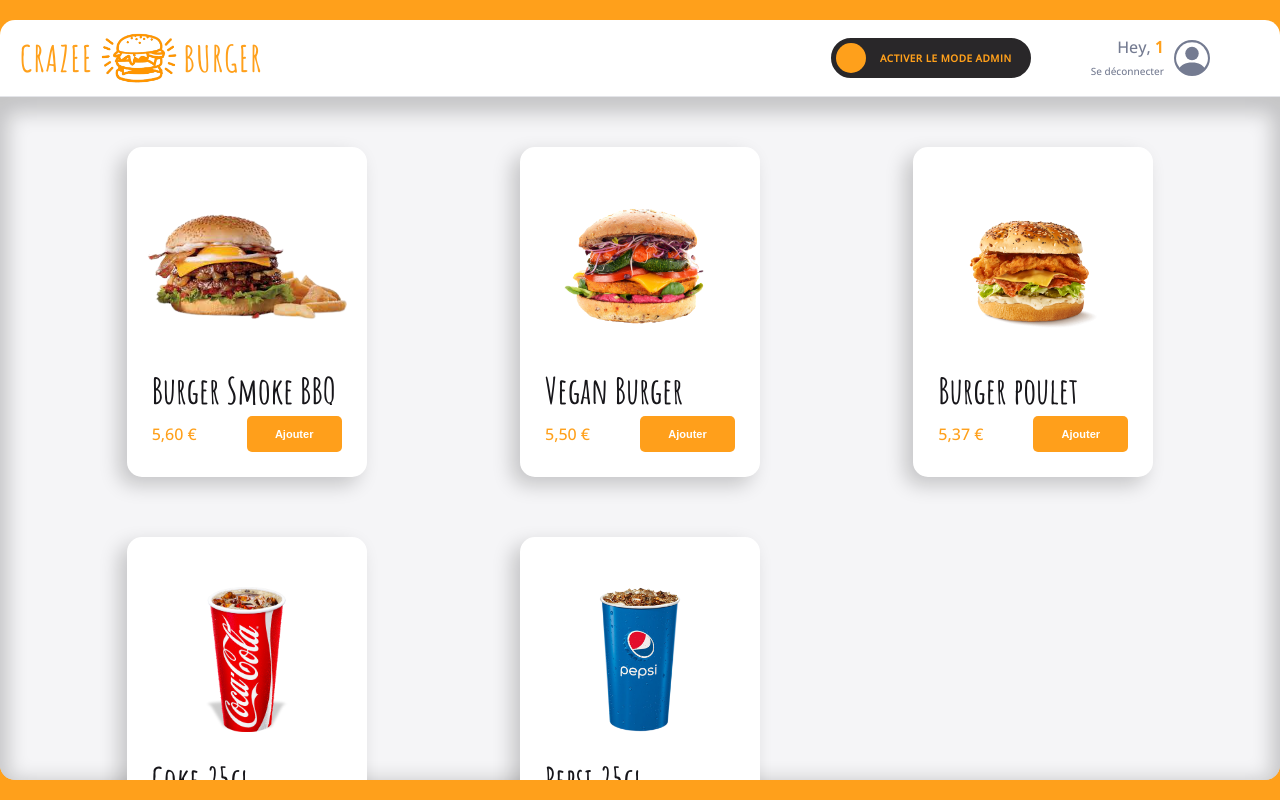
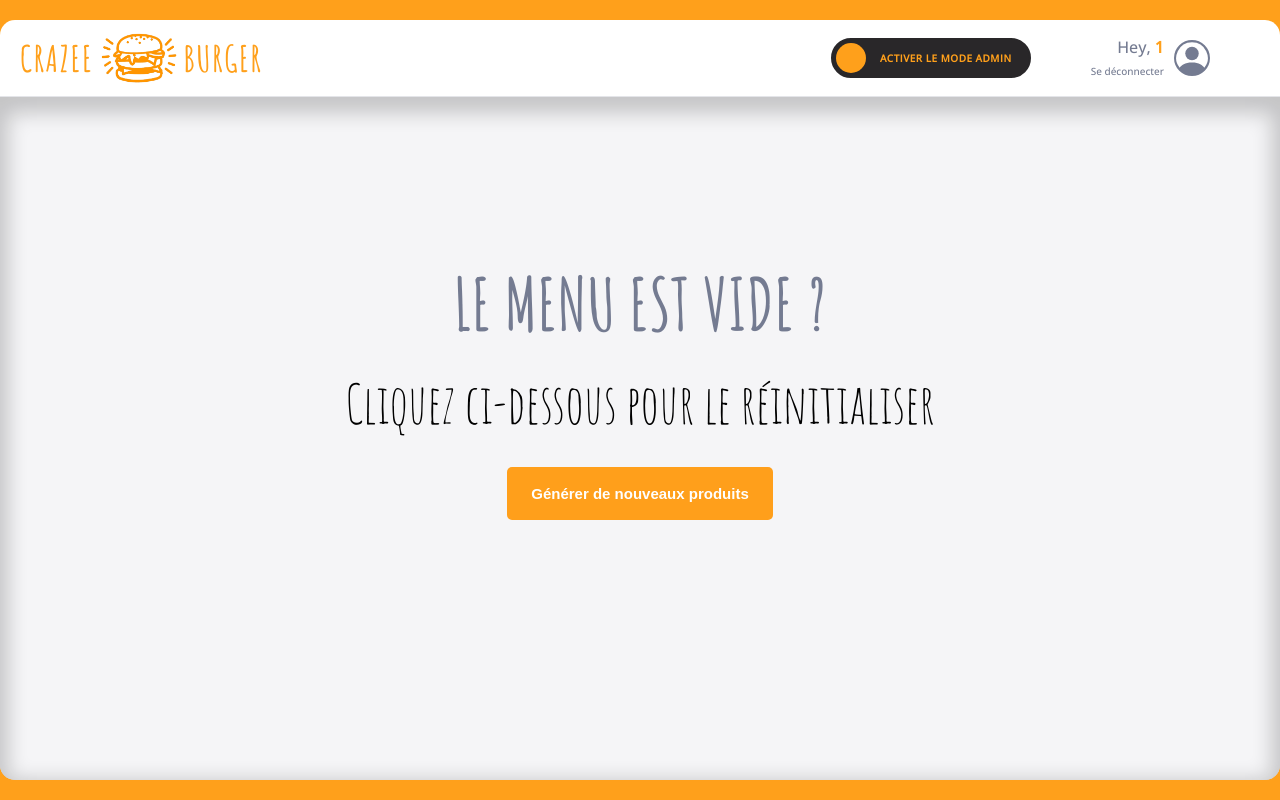
Before and after one commit to Nyzuro/crazee-burger, a React (Vite) app: page /order/1 in a window 1280 px wide. Built offline with nearby package versions, Linux system fonts and the light colour scheme.

Commit message:
💄 F08: MENU > Changing page style when run out of products

```diff
--- a/src/components/pages/order/Main/Menu.jsx
+++ b/src/components/pages/order/Main/Menu.jsx
@@ -4,6 +4,7 @@ import OrderContext from "../../../../context/OrderContext";
 import { theme } from "../../../../theme";
 import { formatPrice } from "../../../../utils/maths";
 import Card from "../../../reusable-ui/Card";
+import PrimaryButton from "../../../reusable-ui/PrimaryButton";
 
 export default function Menu() {
 	const { menu } = useContext(OrderContext);
@@ -24,6 +25,17 @@ export default function Menu() {
 					/>
 				);
 			})}
+
+			{menu.length === 0 && (
+				<div className="page-without-product">
+					<h1>LE MENU EST VIDE ?</h1>
+					<h2>Cliquez ci-dessous pour le réinitialiser</h2>
+					<PrimaryButton
+						label={"Générer de nouveaux produits"}
+						className="button"
+					/>
+				</div>
+			)}
 		</MenuStyled>
 	);
 }
@@ -32,7 +44,6 @@ const MenuStyled = styled.div`
 	background: ${theme.colors.background_white};
 	box-shadow: ${theme.shadows.strong};
 	display: grid;
-	grid-template-columns: repeat(4, 1fr);
 	grid-template-columns: repeat(auto-fit, minmax(300px, 1fr));
 	grid-row-gap: 60px;
 	padding: 50px 50px 150px;
@@ -41,4 +52,29 @@ const MenuStyled = styled.div`
 	&::-webkit-scrollbar {
 		display: none;
 	}
+
+	.page-without-product {
+		display: flex;
+		flex-direction: column;
+		align-items: center;
+		justify-content: center;
+
+		font-family: "Amatic SC", sans-serif;
+		font-size: ${theme.fonts.size.P4};
+
+		h1 {
+			color: ${theme.colors.greyBlue};
+			font-weight: ${theme.fonts.weights.bold};
+		}
+
+		h2 {
+			font-weight: ${theme.fonts.weights.regular};
+			margin-top: 20px;
+			margin-bottom: 30px;
+		}
+
+		button {
+			width: auto;
+		}
+	}
 `;
--- a/src/components/pages/order/OrderPage.jsx
+++ b/src/components/pages/order/OrderPage.jsx
@@ -10,7 +10,7 @@ export default function OrderPage() {
 	const [isModeAdmin, setIsModeAdmin] = useState(false);
 	const [isCollapsed, setIsCollapsed] = useState(false);
 	const [currentTabSelected, setCurrentTabSelected] = useState("add");
-	const [menu, setMenu] = useState(fakeMenu.MEDIUM);
+	const [menu, setMenu] = useState(fakeMenu.EMPTY);
 
 	const orderContextValue = {
 		isModeAdmin,
```
